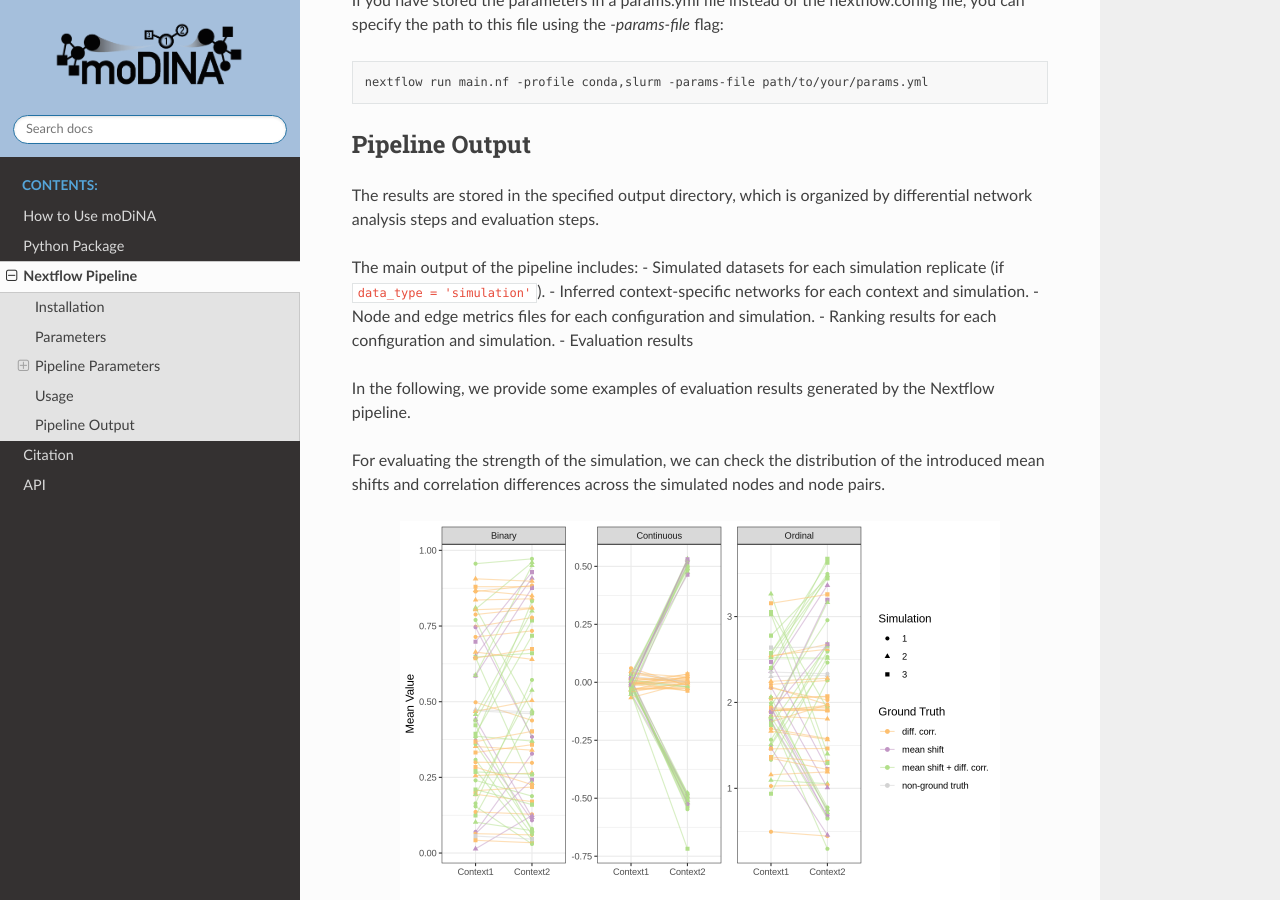
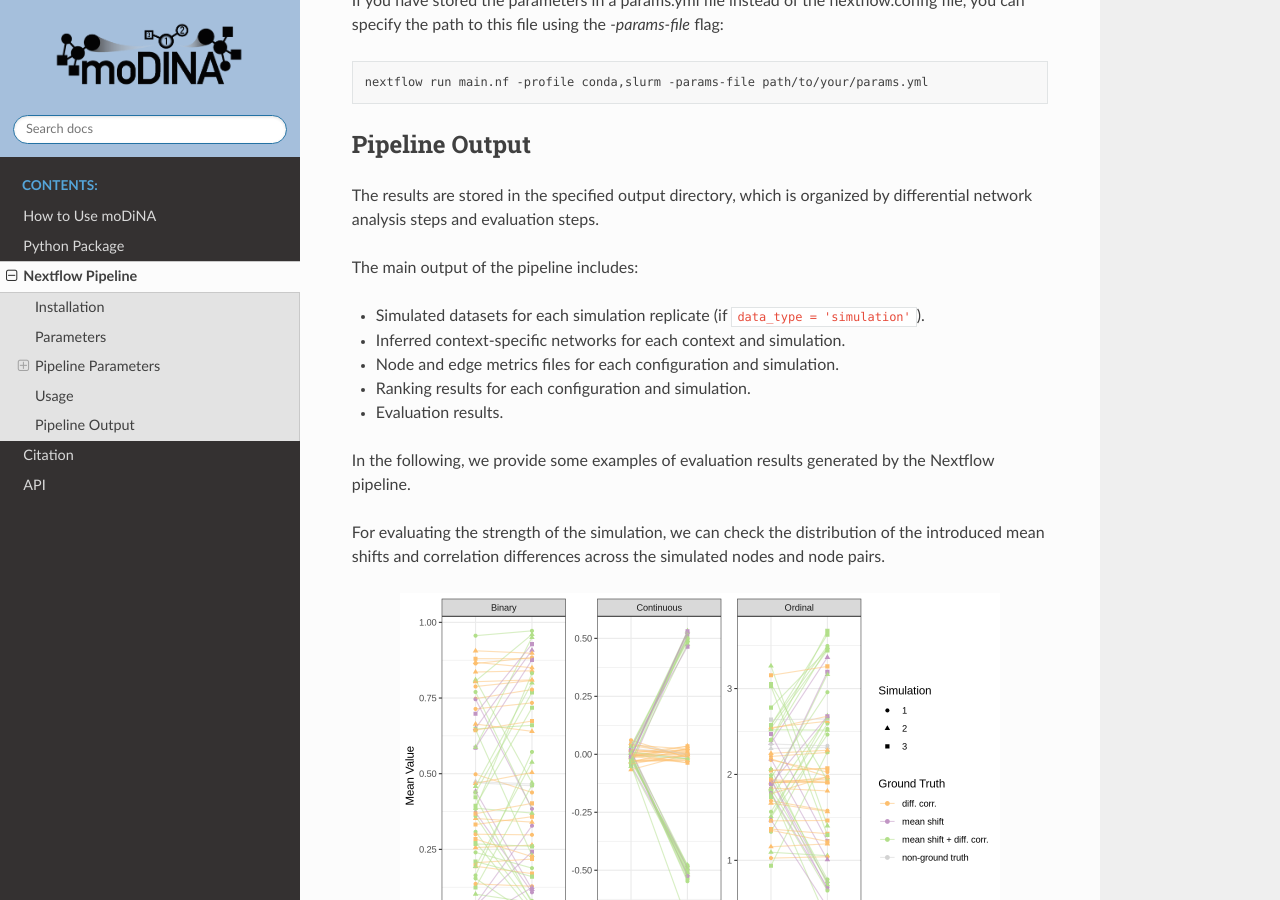
Before and after one commit to DyHealthNet/moDiNA, a Sphinx documentation site: the page built from docs/source/nextflow.rst, in a window 1280 px wide and 900 px high, scrolled down 3532 px. Built offline with Sphinx 7.4.7 and the Read the Docs theme 3.1.0, drawn with Linux system fonts in a browser that asks for light colours.

```diff
--- a/docs/source/nextflow.rst
+++ b/docs/source/nextflow.rst
@@ -305,11 +305,12 @@ Pipeline Output
 The results are stored in the specified output directory, which is organized by differential network analysis steps and evaluation steps.
 
 The main output of the pipeline includes:
+
 - Simulated datasets for each simulation replicate (if ``data_type = 'simulation'``).
 - Inferred context-specific networks for each context and simulation.
 - Node and edge metrics files for each configuration and simulation.
 - Ranking results for each configuration and simulation.
-- Evaluation results
+- Evaluation results.
 
 In the following, we provide some examples of evaluation results generated by the Nextflow pipeline.
 
```
